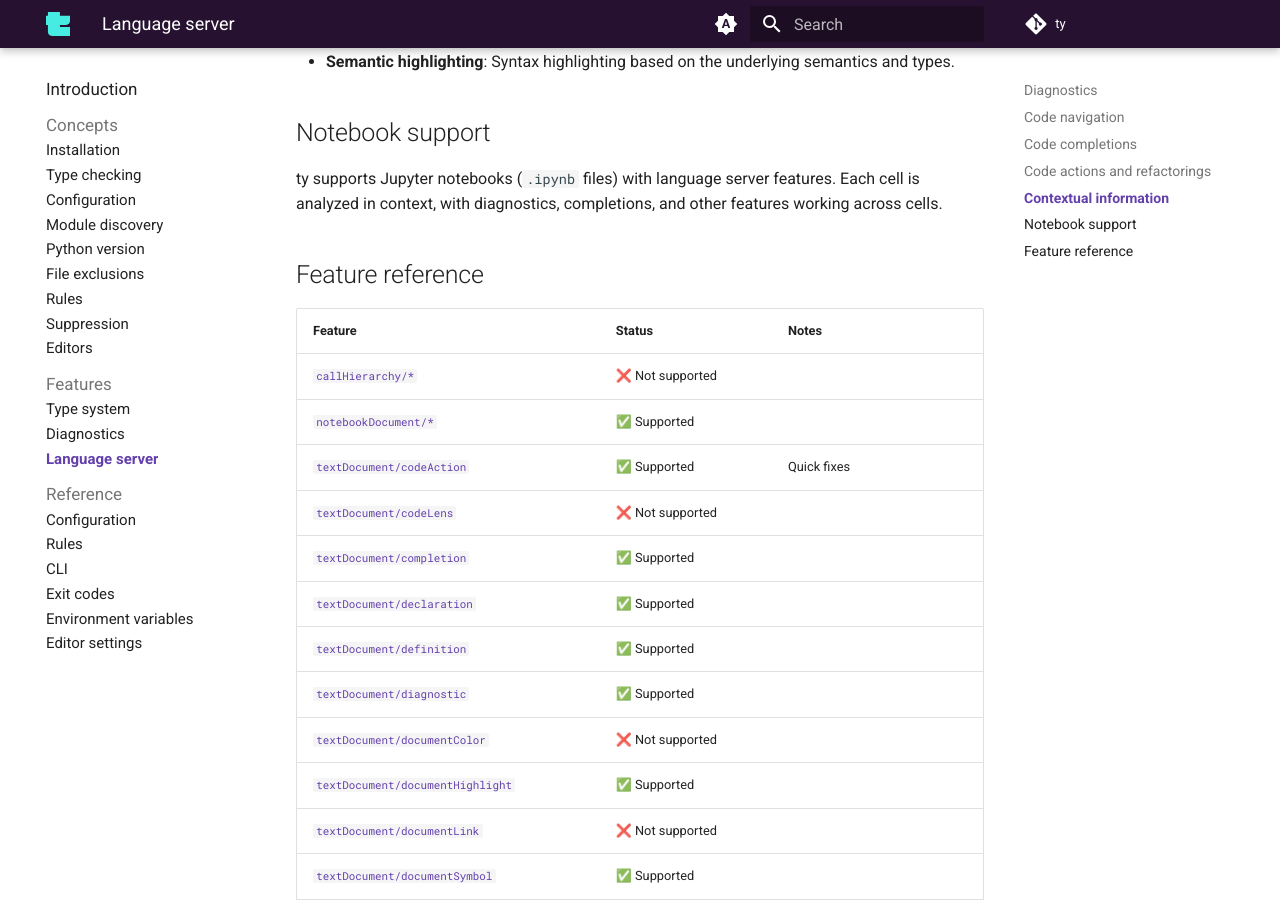
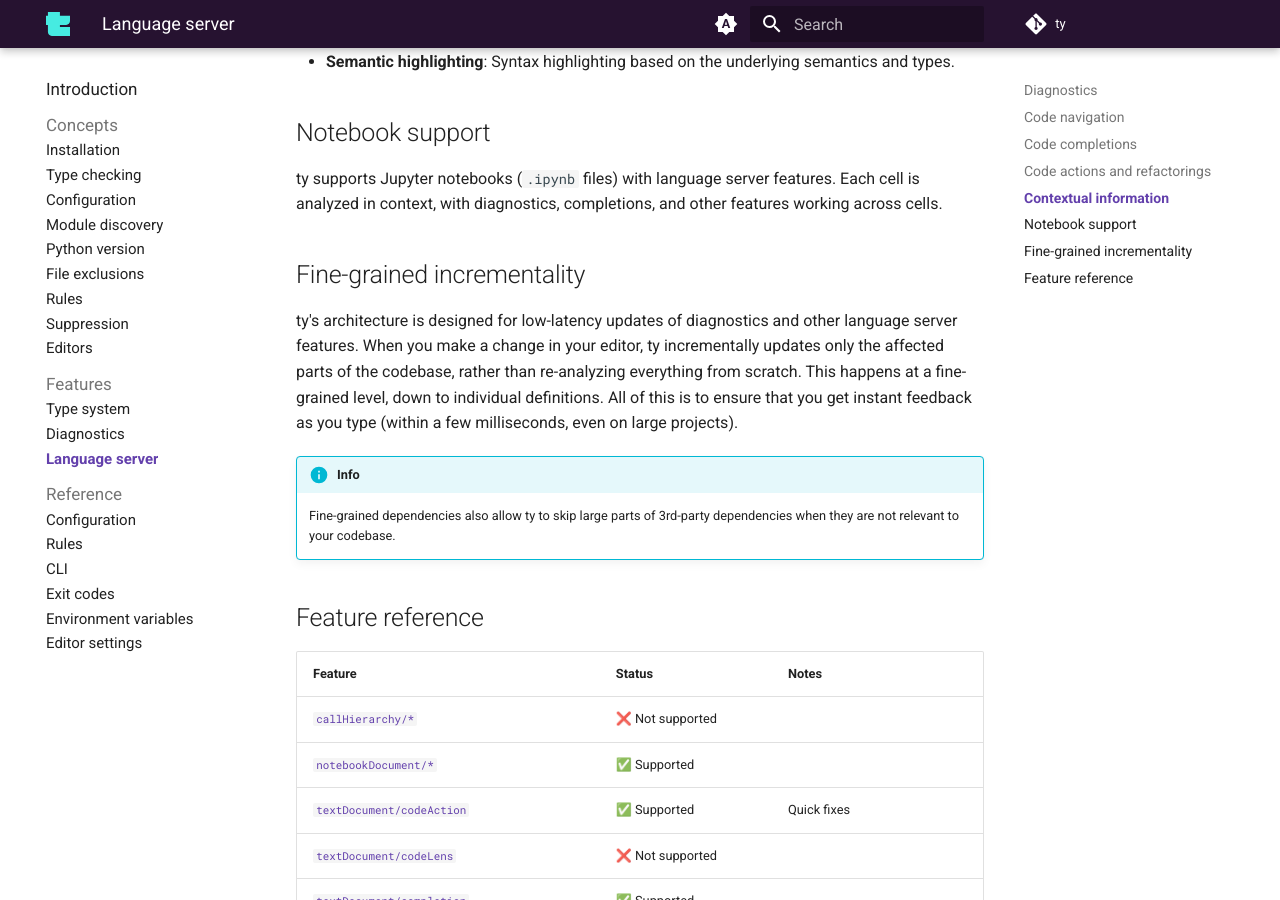
Before and after one commit to astral-sh/ty, an MkDocs documentation site: the page built from docs/features/language-server.md, in a window 1280 px wide and 900 px high, scrolled down 3688 px. Built offline with MkDocs 1.6.1 and Material for MkDocs 9.7.7, drawn with Linux system fonts in a browser that asks for light colours; comment, search, counter and statistics services are not loaded.

Commit message:
Add incrementality section to LSP docs

```diff
--- a/docs/features/language-server.md
+++ b/docs/features/language-server.md
@@ -92,6 +92,19 @@ ty surfaces useful contextual information as you code:
 ty supports Jupyter notebooks (`.ipynb` files) with language server features. Each cell is
 analyzed in context, with diagnostics, completions, and other features working across cells.
 
+## Fine-grained incrementality
+
+ty's architecture is designed for low-latency updates of diagnostics and other language server features.
+When you make a change in your editor, ty incrementally updates only the affected parts of the
+codebase, rather than re-analyzing everything from scratch. This happens at a fine-grained level,
+down to individual definitions. All of this is to ensure that you get instant feedback as you type (within
+a few milliseconds, even on large projects).
+
+!!! info
+
+    Fine-grained dependencies also allow ty to skip large parts of 3rd-party dependencies when they are not relevant
+    to your codebase.
+
 ## Feature reference
 
 <!-- markdownlint-disable MD060 -->
```
